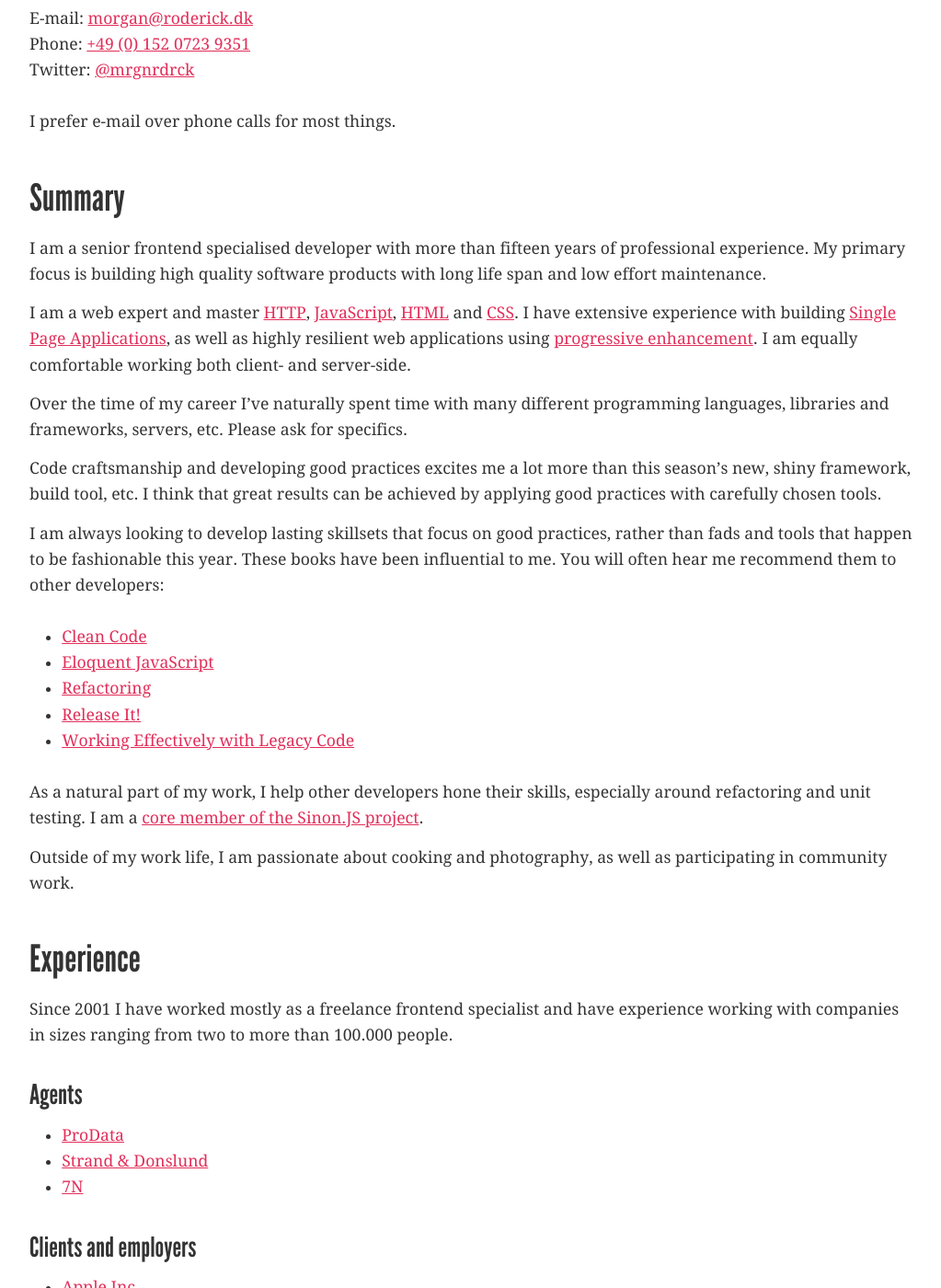
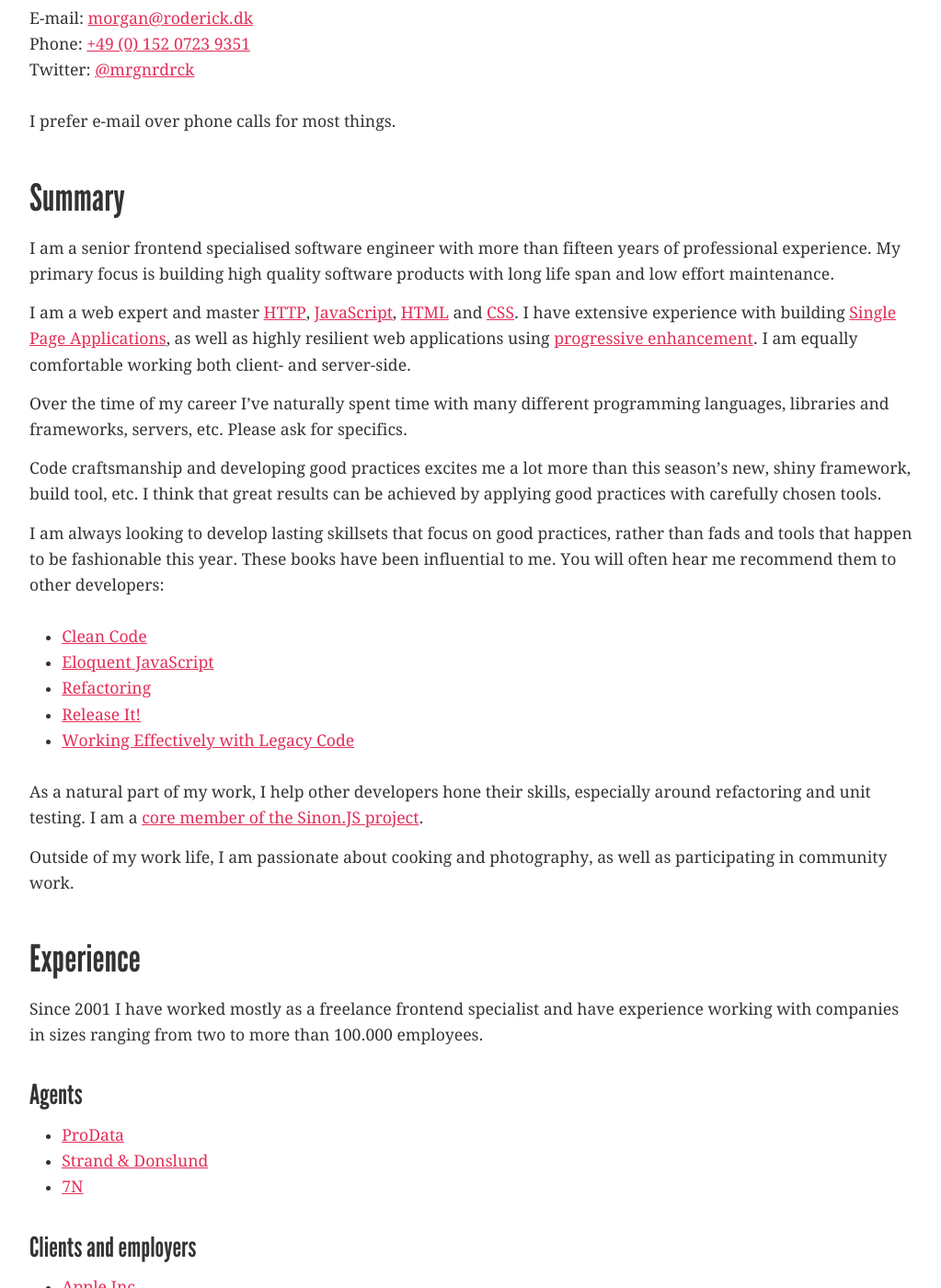
Before and after one commit to mroderick/blog.jekyll, a Jekyll site: the page built from cv/cv.md, in a window 1280 px wide and 1400 px high, scrolled down 569 px. Shown: the whole window at 92% size, without its empty margins (128-1151 px from the left). Built offline with Jekyll 4.4.1, drawn with Linux system fonts in a browser that asks for light colours; our own code applies the rules of GitHub Pages for plain Markdown files; some of the changed text lies outside the part shown.

Commit message:
Polish cv

```diff
--- a/cv/cv.md
+++ b/cv/cv.md
@@ -1,6 +1,6 @@
 # CV for Morgan Roderick
 
-Freelance frontend developer
+Frontend specialised software engineer
 
 
 ## Contact
@@ -19,7 +19,7 @@ I prefer e-mail over phone calls for most things.
 
 ## Summary
 
-I am a senior frontend specialised developer with more than fifteen years of professional experience. My primary focus is building high quality software products with long life span and low effort maintenance.
+I am a senior frontend specialised software engineer with more than fifteen years of professional experience. My primary focus is building high quality software products with long life span and low effort maintenance.
 
 I am a web expert and master [HTTP][http], [JavaScript][js], [HTML][html] and [CSS][css]. I have extensive experience with building [Single Page Applications][spa], as well as highly resilient web applications using [progressive enhancement][pr-enh]. I am equally comfortable working both client- and server-side.
 
@@ -42,7 +42,7 @@ Outside of my work life, I am passionate about cooking and photography, as well
 
 ## Experience
 
-Since 2001 I have worked mostly as a freelance frontend specialist and have experience working with companies in sizes ranging from two to more than 100.000 people.
+Since 2001 I have worked mostly as a freelance frontend specialist and have experience working with companies in sizes ranging from two to more than 100.000 employees.
 
 ### Agents
 
```
Also changed, not shown: other parts of cv/cv.md (+1 -1 lines).
